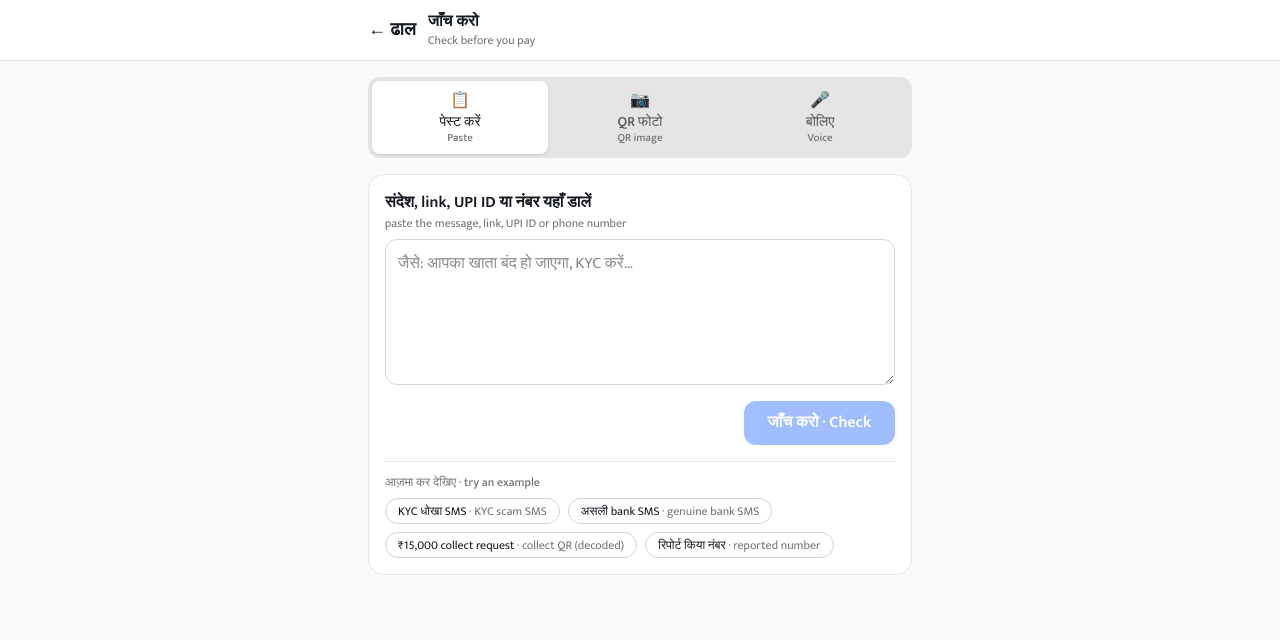
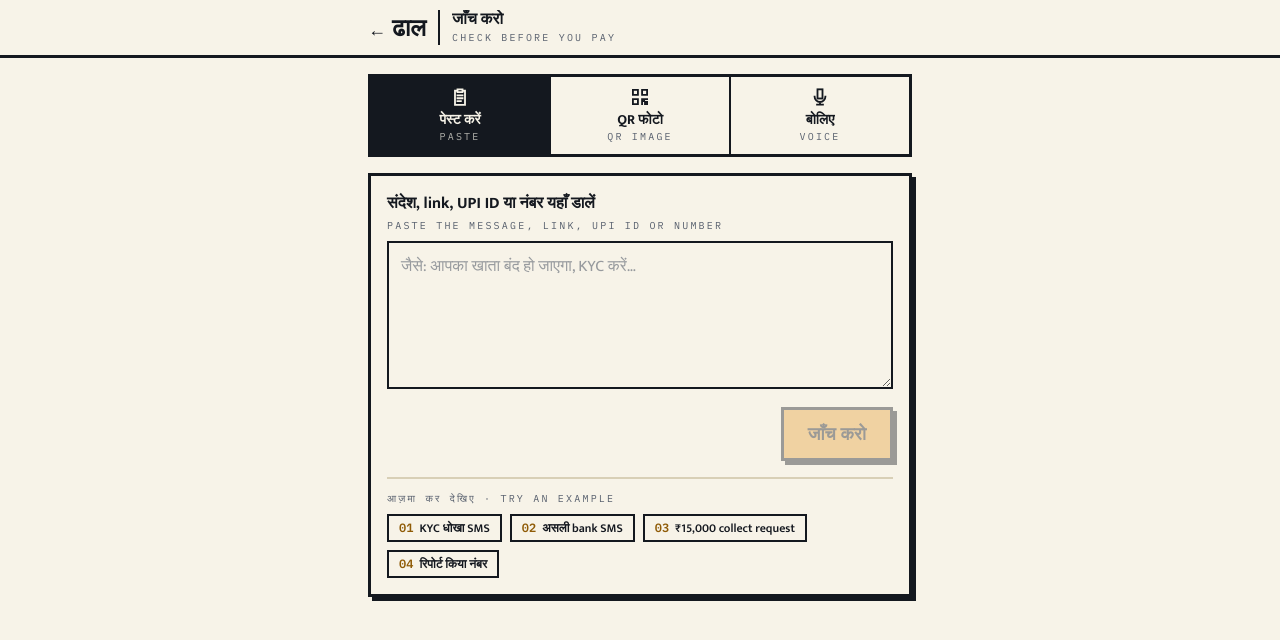
Before and after one commit to SaudSatopay/Dhaal, a Next.js app in the folder frontend/: page /check in a window 1280 px wide. Shown: the top 640 px of the page. Built offline with nearby package versions, Linux system fonts and the light colour scheme; no server answers; a web font is replaced by a local one.

Commit message:
frontend: /check - poster chrome (ink tab segments, saffron action, shield-scan busy state, masthead, ward gate tokens)

```diff
--- a/frontend/src/app/check/page.tsx
+++ b/frontend/src/app/check/page.tsx
@@ -2,6 +2,7 @@
 
 // Golden-path beat 1–4 surface (docs/PLAN.md): paste / QR / voice → POST /api/check
 // → VerdictCard. QR decoding is CLIENT-side (jsQR) — backend only ever sees qr_text.
+// Visual identity: suraksha poster — paper ground, ink borders, saffron action.
 
 import { useEffect, useRef, useState } from "react";
 import jsQR from "jsqr";
@@ -13,13 +14,14 @@ import VerdictCard from "@/components/VerdictCard";
 import ReportButton from "@/components/ReportButton";
 import WardGate from "@/components/WardGate";
 import { getWardPair, type WardPair } from "@/lib/guardian";
+import { IMic, IPaste, IQr, IShield, IStop } from "@/components/icons";
 
 type Tab = "paste" | "qr" | "voice";
 
-const TABS: { id: Tab; hi: string; en: string; icon: string }[] = [
-  { id: "paste", hi: "पेस्ट करें", en: "Paste", icon: "📋" },
-  { id: "qr", hi: "QR फोटो", en: "QR image", icon: "📷" },
-  { id: "voice", hi: "बोलिए", en: "Voice", icon: "🎤" },
+const TABS: { id: Tab; hi: string; en: string; Icon: typeof IPaste }[] = [
+  { id: "paste", hi: "पेस्ट करें", en: "PASTE", Icon: IPaste },
+  { id: "qr", hi: "QR फोटो", en: "QR IMAGE", Icon: IQr },
+  { id: "voice", hi: "बोलिए", en: "VOICE", Icon: IMic },
 ];
 
 // Cosmetic hint — the engine runs every detector regardless, but an honest type
@@ -34,11 +36,11 @@ function detectType(raw: string): InputType {
 }
 
 const TYPE_HINT: Record<InputType, string> = {
-  text: "message · टेक्स्ट",
-  url: "link · लिंक",
+  text: "MESSAGE",
+  url: "LINK",
   upi: "UPI",
   qr_text: "QR",
-  voice_transcript: "आवाज़ · voice",
+  voice_transcript: "VOICE",
 };
 
 async function decodeQrImage(file: File): Promise<string | null> {
@@ -72,6 +74,29 @@ async function decodeQrImage(file: File): Promise<string | null> {
   }
 }
 
+function ScanShield() {
+  return (
+    <div className="flex flex-col items-center border-[3px] border-ink bg-paper p-6 shadow-poster-sm">
+      <div className="h-16 w-14 text-ink">
+        <svg viewBox="0 0 48 56" className="h-full w-full" aria-hidden="true">
+          <path
+            d="M24 3 6 9.5v13C6 33.8 13.4 41.6 24 46c10.6-4.4 18-12.2 18-23.5v-13Z"
+            fill="none"
+            stroke="currentColor"
+            strokeWidth="3"
+            strokeLinejoin="miter"
+          />
+          <g className="scan-line">
+            <line x1="11" y1="25" x2="37" y2="25" stroke="var(--color-saffron)" strokeWidth="3" />
+          </g>
+        </svg>
+      </div>
+      <p className="mt-3 font-display text-xl font-bold">जाँच हो रही है…</p>
+      <p className="plate mt-1 text-inksoft">DHAAL IS CHECKING</p>
+    </div>
+  );
+}
+
 export default function CheckPage() {
   const [tab, setTab] = useState<Tab>("paste");
 
@@ -82,6 +107,12 @@ export default function CheckPage() {
   const [resultFromVoice, setResultFromVoice] = useState(false);
   const resultRef = useRef<HTMLDivElement | null>(null);
 
+  // guardian pairing (ward side) — read once on mount, localStorage is client-only
+  const [wardPair, setWardPairState] = useState<WardPair | null>(null);
+  useEffect(() => {
+    setWardPairState(getWardPair());
+  }, []);
+
   // paste tab
   const [payload, setPayload] = useState("");
 
@@ -91,12 +122,6 @@ export default function CheckPage() {
   const [qrError, setQrError] = useState("");
 
   // voice tab
-  // guardian pairing (ward side) — read once on mount, localStorage is client-only
-  const [wardPair, setWardPairState] = useState<WardPair | null>(null);
-  useEffect(() => {
-    setWardPairState(getWardPair());
-  }, []);
-
   const [recording, setRecording] = useState(false);
   const [recSeconds, setRecSeconds] = useState(0);
   const [transcribing, setTranscribing] = useState(false);
@@ -232,47 +257,45 @@ export default function CheckPage() {
   const detected = detectType(payload);
 
   return (
-    <div className="min-h-screen bg-neutral-50 dark:bg-neutral-950">
-      <TopBar title_hi="जाँच करो" title_en="Check before you pay" />
+    <div className="min-h-screen bg-paper">
+      <TopBar title_hi="जाँच करो" title_en="CHECK BEFORE YOU PAY" />
 
       <main className="mx-auto max-w-xl p-4 pb-16">
         {wardPair && (
-          <p className="mb-3 rounded-xl bg-emerald-50 px-3 py-2 text-center text-xs font-medium text-emerald-800 dark:bg-emerald-950/40 dark:text-emerald-300">
-            🛡️ {wardPair.guardian_name} आपकी ढाल हैं — बड़े खतरे पर उनसे पूछा जाएगा
+          <p className="mb-3 flex items-center justify-center gap-2 border-2 border-ink bg-paper2 px-3 py-2 text-center text-sm font-semibold">
+            <IShield className="h-4 w-4 shrink-0 text-saffdeep" />
+            {wardPair.guardian_name} आपकी ढाल हैं — बड़े खतरे पर उनसे पूछा जाएगा
           </p>
         )}
-        {/* Tabs */}
-        <div
-          role="tablist"
-          aria-label="input method"
-          className="grid grid-cols-3 gap-1 rounded-xl bg-neutral-200 p-1 dark:bg-neutral-900"
-        >
-          {TABS.map((t) => (
+
+        {/* Tabs — joined signage segments */}
+        <div role="tablist" aria-label="input method" className="flex border-[3px] border-ink bg-paper">
+          {TABS.map((t, i) => (
             <button
               key={t.id}
               role="tab"
               aria-selected={tab === t.id}
               onClick={() => setTab(t.id)}
-              className={`rounded-lg px-2 py-2 text-sm font-medium transition ${
-                tab === t.id
-                  ? "bg-white shadow dark:bg-neutral-700"
-                  : "text-neutral-600 hover:bg-neutral-100 dark:text-neutral-400 dark:hover:bg-neutral-800"
-              }`}
+              className={`flex-1 px-2 py-2.5 transition-colors ${
+                i < TABS.length - 1 ? "border-r-2 border-ink" : ""
+              } ${tab === t.id ? "bg-ink text-paper" : "hover:bg-paper2"}`}
             >
-              <span className="block text-base">{t.icon}</span>
-              <span className="block leading-tight">{t.hi}</span>
-              <span className="block text-[11px] text-neutral-500">{t.en}</span>
+              <t.Icon className="mx-auto h-5 w-5" />
+              <span className="mt-1 block text-sm font-bold leading-tight">{t.hi}</span>
+              <span className={`plate block ${tab === t.id ? "text-paper/70" : "text-inksoft"}`}>
+                {t.en}
+              </span>
             </button>
           ))}
         </div>
 
         {/* ---------------- Paste tab ---------------- */}
         {tab === "paste" && (
-          <section className="mt-4 rounded-2xl border border-neutral-200 bg-white p-4 dark:border-neutral-800 dark:bg-neutral-900">
-            <label htmlFor="paste-box" className="block font-semibold">
+          <section className="mt-4 border-[3px] border-ink bg-paper p-4 shadow-poster-sm">
+            <label htmlFor="paste-box" className="block font-bold">
               संदेश, link, UPI ID या नंबर यहाँ डालें
-              <span className="block text-xs font-normal text-neutral-500">
-                paste the message, link, UPI ID or phone number
+              <span className="plate mt-0.5 block font-normal text-inksoft">
+                PASTE THE MESSAGE, LINK, UPI ID OR NUMBER
               </span>
             </label>
             <textarea
@@ -281,36 +304,35 @@ export default function CheckPage() {
               value={payload}
               onChange={(e) => setPayload(e.target.value)}
               placeholder="जैसे: आपका खाता बंद हो जाएगा, KYC करें…"
-              className="mt-2 w-full rounded-xl border border-neutral-300 bg-white p-3 text-base outline-none focus:border-blue-500 dark:border-neutral-700 dark:bg-neutral-950"
+              className="mt-2 w-full border-2 border-ink bg-paper p-3 text-base outline-none placeholder:text-inksoft/60 focus-visible:outline-2 focus-visible:outline-offset-2 focus-visible:outline-saffron"
             />
-            <div className="mt-2 flex items-center justify-between gap-2">
-              <span className="text-xs text-neutral-500">
-                {payload.trim() ? `समझा गया · detected: ${TYPE_HINT[detected]}` : ""}
+            <div className="mt-2.5 flex items-end justify-between gap-3">
+              <span className="plate text-inksoft">
+                {payload.trim() ? `समझा गया · ${TYPE_HINT[detected]}` : ""}
               </span>
               <button
                 onClick={() => runCheck(detected, payload)}
                 disabled={busy || !payload.trim()}
-                className="rounded-xl bg-blue-600 px-6 py-2.5 font-semibold text-white hover:bg-blue-700 disabled:opacity-40"
+                className="shrink-0 border-[3px] border-ink bg-saffron px-6 py-2.5 font-display text-lg font-bold shadow-poster-sm transition-transform active:translate-x-[2px] active:translate-y-[2px] active:shadow-none disabled:opacity-40"
               >
-                {busy ? "जाँच जारी…" : "जाँच करो · Check"}
+                {busy ? "जाँच जारी…" : "जाँच करो"}
               </button>
             </div>
 
-            <div className="mt-4 border-t border-neutral-200 pt-3 dark:border-neutral-800">
-              <div className="text-xs font-medium text-neutral-500">
-                आज़मा कर देखिए · try an example
-              </div>
+            <div className="mt-4 border-t-2 border-line pt-3">
+              <div className="plate text-inksoft">आज़मा कर देखिए · TRY AN EXAMPLE</div>
               <div className="mt-2 flex flex-wrap gap-2">
-                {EXAMPLES.map((ex) => (
+                {EXAMPLES.map((ex, i) => (
                   <button
                     key={ex.label_en}
                     onClick={() => {
                       setPayload(ex.text);
                       setResult(null);
                     }}
-                    className="rounded-full border border-neutral-300 px-3 py-1 text-xs hover:bg-neutral-100 dark:border-neutral-700 dark:hover:bg-neutral-800"
+                    className="border-2 border-ink bg-paper px-2.5 py-1 text-xs font-semibold hover:bg-paper2"
                   >
-                    {ex.label_hi} <span className="text-neutral-500">· {ex.label_en}</span>
+                    <span className="mr-1.5 font-mono text-saffdeep">{String(i + 1).padStart(2, "0")}</span>
+                    {ex.label_hi}
                   </button>
                 ))}
               </div>
@@ -320,18 +342,18 @@ export default function CheckPage() {
 
         {/* ---------------- QR tab ---------------- */}
         {tab === "qr" && (
-          <section className="mt-4 rounded-2xl border border-neutral-200 bg-white p-4 dark:border-neutral-800 dark:bg-neutral-900">
+          <section className="mt-4 border-[3px] border-ink bg-paper p-4 shadow-poster-sm">
             <label htmlFor="qr-file" className="block cursor-pointer">
-              <span className="font-semibold">QR का photo या screenshot चुनें</span>
-              <span className="block text-xs text-neutral-500">
-                upload a photo / screenshot of the QR — decoded on YOUR phone, image never leaves it
+              <span className="font-bold">QR का photo या screenshot चुनें</span>
+              <span className="plate mt-0.5 block text-inksoft">
+                DECODED ON YOUR PHONE — THE IMAGE NEVER LEAVES IT
               </span>
-              <div className="mt-3 flex min-h-36 items-center justify-center rounded-xl border-2 border-dashed border-neutral-300 p-4 text-center hover:border-blue-500 dark:border-neutral-700">
+              <div className="mt-3 flex min-h-36 items-center justify-center border-2 border-dashed border-ink bg-paper2 p-4 text-center">
                 {qrPreview ? (
                   // eslint-disable-next-line @next/next/no-img-element
-                  <img src={qrPreview} alt="uploaded QR" className="max-h-48 rounded-lg" />
+                  <img src={qrPreview} alt="uploaded QR" className="max-h-48 border-2 border-ink" />
                 ) : (
-                  <span className="text-4xl">📷</span>
+                  <IQr className="h-12 w-12 text-inksoft" />
                 )}
               </div>
             </label>
@@ -343,72 +365,79 @@ export default function CheckPage() {
               onChange={(e) => onQrFile(e.target.files?.[0])}
             />
             {qrDecoded && (
-              <p className="mt-3 break-all rounded-lg bg-neutral-100 p-2 font-mono text-xs dark:bg-neutral-800">
-                <span className="font-sans font-medium text-neutral-500">decoded → </span>
+              <p className="mt-3 break-all border border-line bg-paper2 p-2 font-mono text-xs">
+                <span className="plate mr-1 text-inksoft">DECODED →</span>
                 {qrDecoded}
               </p>
             )}
-            {qrError && <p className="mt-3 text-sm font-medium text-red-600">{qrError}</p>}
+            {qrError && <p className="mt-3 text-sm font-bold text-saffdeep">{qrError}</p>}
           </section>
         )}
 
         {/* ---------------- Voice tab ---------------- */}
         {tab === "voice" && (
-          <section className="mt-4 rounded-2xl border border-neutral-200 bg-white p-4 dark:border-neutral-800 dark:bg-neutral-900">
+          <section className="mt-4 border-[3px] border-ink bg-paper p-4 shadow-poster-sm">
             <div className="text-center">
-              <p className="font-semibold">
+              <p className="font-bold">
                 जो call आया था, वही बोल कर सुनाइए
-                <span className="block text-xs font-normal text-neutral-500">
-                  repeat what the caller said — Dhaal will listen
+                <span className="plate mt-0.5 block font-normal text-inksoft">
+                  REPEAT WHAT THE CALLER SAID — DHAAL WILL LISTEN
                 </span>
               </p>
+              <span className="relative mt-4 inline-block">
+                {recording && (
+                  <span className="pulse-ring absolute inset-0 rounded-full border-2 border-danger" aria-hidden="true" />
+                )}
                 <button
                   onClick={recording ? stopRecording : startRecording}
                   disabled={transcribing}
-                className={`mt-4 h-24 w-24 rounded-full text-4xl shadow-lg transition ${
-                  recording
-                    ? "animate-pulse bg-red-600 text-white"
-                    : "bg-blue-600 text-white hover:bg-blue-700"
+                  className={`flex h-24 w-24 items-center justify-center rounded-full border-[3px] border-ink transition-colors ${
+                    recording ? "bg-danger text-paper" : "bg-saffron text-ink shadow-poster-sm"
                   } disabled:opacity-40`}
                   aria-label={recording ? "stop recording" : "start recording"}
                 >
-                {recording ? "⏹" : "🎤"}
+                  {recording ? <IStop className="h-9 w-9" /> : <IMic className="h-9 w-9" />}
                 </button>
-              <div className="mt-2 h-5 text-sm text-neutral-500">
-                {recording
-                  ? `सुन रहे हैं… ${recSeconds}s — बोलना बंद करने पर ⏹ दबाएँ`
-                  : transcribing
-                    ? "समझ रहे हैं… · transcribing"
-                    : "दबाइए और बोलिए · tap and speak"}
+              </span>
+              <div className="mt-2.5 h-5 text-sm text-inksoft">
+                {recording ? (
+                  <>
+                    सुन रहे हैं… <span className="font-mono font-semibold text-ink">{recSeconds}s</span> — रोकने पर जाँच होगी
+                  </>
+                ) : transcribing ? (
+                  "समझ रहे हैं… · transcribing"
+                ) : (
+                  "दबाइए और बोलिए · tap and speak"
+                )}
               </div>
-              {micError && <p className="mt-2 text-sm font-medium text-amber-600">{micError}</p>}
+              {micError && <p className="mt-2 text-sm font-bold text-saffdeep">{micError}</p>}
             </div>
 
             {transcript && (
               <div className="mt-4">
-                <label htmlFor="transcript-box" className="text-xs font-medium text-neutral-500">
-                  यह सुना गया — गलत हो तो सुधारें · heard this, edit if wrong
+                <label htmlFor="transcript-box" className="plate text-inksoft">
+                  यह सुना गया — गलत हो तो सुधारें · HEARD THIS, EDIT IF WRONG
                 </label>
                 <textarea
                   id="transcript-box"
                   rows={3}
                   value={transcript}
                   onChange={(e) => setTranscript(e.target.value)}
-                  className="mt-1 w-full rounded-xl border border-neutral-300 bg-white p-3 text-base dark:border-neutral-700 dark:bg-neutral-950"
+                  className="mt-1 w-full border-2 border-ink bg-paper p-3 text-base focus-visible:outline-2 focus-visible:outline-offset-2 focus-visible:outline-saffron"
                 />
                 <button
                   onClick={() => runCheck("voice_transcript", transcript, true)}
                   disabled={busy || !transcript.trim()}
-                  className="mt-2 w-full rounded-xl bg-blue-600 px-6 py-2.5 font-semibold text-white hover:bg-blue-700 disabled:opacity-40"
+                  className="mt-2 w-full border-[3px] border-ink bg-saffron px-6 py-2.5 font-display text-lg font-bold shadow-poster-sm transition-transform active:translate-x-[2px] active:translate-y-[2px] active:shadow-none disabled:opacity-40"
                 >
-                  {busy ? "जाँच जारी…" : "इसकी जाँच करो · Check this"}
+                  {busy ? "जाँच जारी…" : "इसकी जाँच करो"}
                 </button>
               </div>
             )}
 
-            <div className="mt-5 border-t border-neutral-200 pt-4 dark:border-neutral-800">
-              <label htmlFor="typed-voice" className="text-xs font-medium text-neutral-500">
-                या टाइप करें (mic न चले तो) · or type it instead
+            <div className="mt-5 border-t-2 border-line pt-4">
+              <label htmlFor="typed-voice" className="plate text-inksoft">
+                या टाइप करें (MIC न चले तो) · OR TYPE IT INSTEAD
               </label>
               <TypedVoiceBox
                 disabled={busy || transcribing || recording}
@@ -420,25 +449,17 @@ export default function CheckPage() {
 
         {/* ---------------- Shared result area ---------------- */}
         <div ref={resultRef} className="mt-5 scroll-mt-20">
-          {busy && (
-            <div className="animate-pulse rounded-2xl border border-neutral-200 bg-white p-4 dark:border-neutral-800 dark:bg-neutral-900">
-              <div className="h-16 rounded-xl bg-neutral-200 dark:bg-neutral-800" />
-              <div className="mt-3 h-4 w-3/4 rounded bg-neutral-200 dark:bg-neutral-800" />
-              <div className="mt-2 h-4 w-1/2 rounded bg-neutral-200 dark:bg-neutral-800" />
-              <p className="mt-3 text-center text-sm text-neutral-500">
-                ढाल जाँच रही है… · Dhaal is checking
+          {busy && <ScanShield />}
+          {error && (
+            <div className="border-[3px] border-ink bg-paper">
+              <div className="hazard-saffron h-3 border-b-2 border-ink" aria-hidden="true" />
+              <div className="p-4">
+                <p className="font-bold">जाँच नहीं हो पाई · CHECK FAILED</p>
+                <p className="mt-1 break-all font-mono text-xs text-inksoft">{error}</p>
+                <p className="mt-2 text-sm text-inksoft">
+                  Internet जाँच कर दोबारा कोशिश करें · check connection and retry
                 </p>
               </div>
-          )}
-          {error && (
-            <div className="rounded-2xl border-2 border-red-300 bg-red-50 p-4 text-sm dark:border-red-900 dark:bg-red-950/40">
-              <p className="font-semibold text-red-700 dark:text-red-300">
-                जाँच नहीं हो पाई · check failed
-              </p>
-              <p className="mt-1 break-all text-red-600 dark:text-red-400">{error}</p>
-              <p className="mt-2 text-neutral-600 dark:text-neutral-400">
-                Internet जाँच कर दोबारा कोशिश करें · check connection and retry
-              </p>
             </div>
           )}
           {result && !busy && result.guardian_request_id && wardPair && (
@@ -478,7 +499,7 @@ function TypedVoiceBox({
 }) {
   const [text, setText] = useState("");
   return (
-    <div className="mt-1 flex gap-2">
+    <div className="mt-1.5 flex gap-2">
       <input
         id="typed-voice"
         value={text}
@@ -487,12 +508,12 @@ function TypedVoiceBox({
           if (e.key === "Enter" && text.trim() && !disabled) onSubmit(text);
         }}
         placeholder="call में जो कहा गया…"
-        className="w-full rounded-xl border border-neutral-300 bg-white p-3 text-base dark:border-neutral-700 dark:bg-neutral-950"
+        className="w-full border-2 border-ink bg-paper p-3 text-base placeholder:text-inksoft/60 focus-visible:outline-2 focus-visible:outline-offset-2 focus-visible:outline-saffron"
       />
       <button
         onClick={() => onSubmit(text)}
         disabled={disabled || !text.trim()}
-        className="shrink-0 rounded-xl bg-blue-600 px-4 font-semibold text-white hover:bg-blue-700 disabled:opacity-40"
+        className="shrink-0 border-[3px] border-ink bg-paper px-4 font-display font-bold hover:bg-paper2 disabled:opacity-40"
       >
         जाँचें
       </button>
--- a/frontend/src/components/TopBar.tsx
+++ b/frontend/src/components/TopBar.tsx
@@ -2,14 +2,15 @@ import Link from "next/link";
 
 export default function TopBar({ title_hi, title_en }: { title_hi: string; title_en: string }) {
   return (
-    <header className="sticky top-0 z-10 border-b border-neutral-200 bg-white/90 backdrop-blur dark:border-neutral-800 dark:bg-neutral-950/90">
-      <div className="mx-auto flex max-w-xl items-center gap-3 px-4 py-3">
-        <Link href="/" className="text-lg font-bold" aria-label="Dhaal home">
-          ← ढाल
+    <header className="sticky top-0 z-10 border-b-[3px] border-ink bg-paper">
+      <div className="mx-auto flex max-w-xl items-center gap-3 px-4 py-2.5">
+        <Link href="/" aria-label="Dhaal home" className="flex items-baseline gap-1.5 hover:opacity-80">
+          <span aria-hidden="true" className="text-lg leading-none">←</span>
+          <span className="font-display text-2xl font-extrabold leading-none">ढाल</span>
         </Link>
-        <div className="min-w-0">
-          <div className="truncate font-semibold leading-tight">{title_hi}</div>
-          <div className="truncate text-xs text-neutral-500">{title_en}</div>
+        <div className="min-w-0 border-l-2 border-ink pl-3">
+          <div className="truncate font-bold leading-tight">{title_hi}</div>
+          <div className="plate truncate text-inksoft">{title_en}</div>
         </div>
       </div>
     </header>
```
Also changed, not shown: frontend/src/components/WardGate.tsx (+16 -21 lines). Lines whose indentation alone changed are shown as unchanged.
